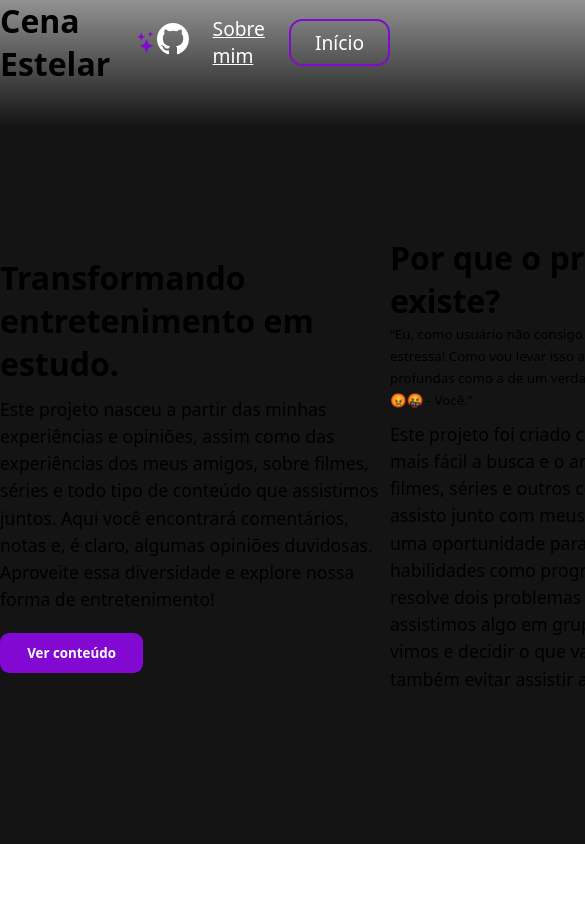
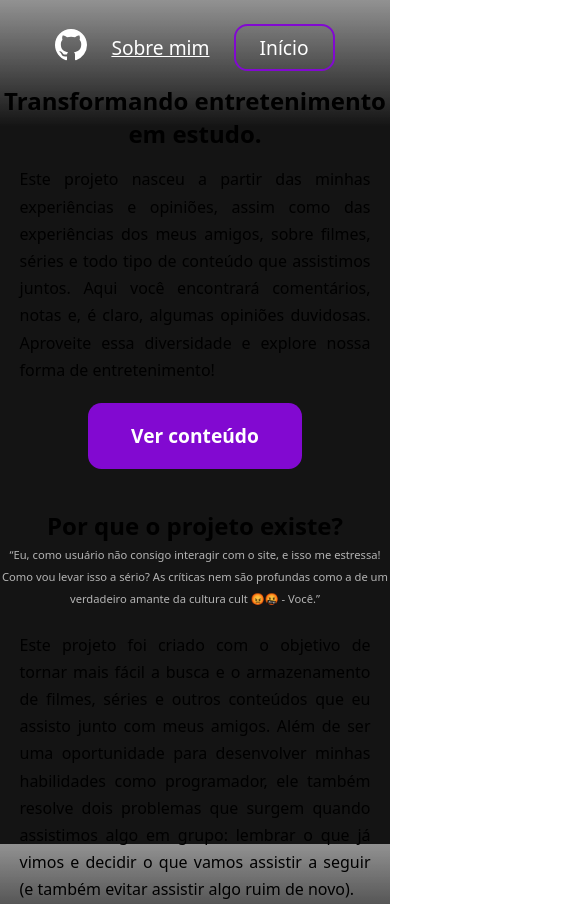
Before and after one commit to Luzin7/cena-estelar, a React (Vite) app: page / in a window 390 px wide. Shown: the top 904 px of the page, 585 px wide, since content can reach past the window. Before the commit the page ends 844 px from the top, so only its background shows below. Built offline with nearby package versions, Linux system fonts and the light colour scheme.

Commit message:
style(content): ajusta responsividade

```diff
--- a/src/components/Root/css/content.css
+++ b/src/components/Root/css/content.css
@@ -45,4 +45,56 @@
 
 .root_sectionAbout .about_title {
   margin-bottom: 0.7rem;
+}
+
+@media only screen and (max-width: 1200px) {
+  .root_header {
+    flex-flow: row wrap;
+    align-items: center;
+    justify-content: space-evenly;
+    width: 100%;
+  }
+  .root_header .header_logo {
+    display: none;
+  }
+  .root_main {
+    flex-flow: row wrap;
+    text-align: center;
+  }
+  .root_sectionHeader h2,
+  .root_sectionAbout h2 {
+    font-size: 1.5rem;
+  }
+  .root_sectionHeader p,
+  .root_sectionAbout p {
+    width: 90%;
+    margin: auto;
+    text-align: justify;
+    font-size: 1rem;
+    line-height: 1.7rem;
+  }
+  .root_sectionHeader {
+    margin-bottom: 2.5rem;
+  }
+  .root_sectionHeader h2 {
+    margin-bottom: 1rem;
+  }
+  .root_sectionHeader button {
+    padding: 1.2rem 2.7rem;
+    background: var(--color-primary);
+    color: var(--color-secondary);
+    font-size: 1.2em;
+    font-weight: 700;
+    margin-top: 1.2rem;
+  }
+  .root_sectionAbout .about_title {
+    margin-bottom: 1.5rem;
+  }
+  .root_sectionAbout .about_title small {
+    font-size: 0.7em;
+    color: var(--text-color-secondary);
+  }
+  .section_title {
+    font-size: 1.5rem;
+  }
 }/*# sourceMappingURL=content.css.map */
--- a/src/components/Root/css/content.scss
+++ b/src/components/Root/css/content.scss
@@ -42,3 +42,68 @@
     margin-bottom: 0.7rem;
   }
 }
+
+@media only screen and (max-width: 1200px) {
+  .root_header {
+    flex-flow: row wrap;
+    align-items: center;
+    justify-content: space-evenly;
+    width: 100%;
+
+    .header_logo {
+      display: none;
+    }
+  }
+
+  .root_main {
+    flex-flow: row wrap;
+    text-align: center;
+  }
+
+  .root_sectionHeader,
+  .root_sectionAbout {
+    & h2 {
+      font-size: 1.5rem;
+    }
+
+    & p {
+      width: 90%;
+      margin: auto;
+      text-align: justify;
+      font-size: 1rem;
+      line-height: 1.7rem;
+    }
+  }
+
+  .root_sectionHeader {
+    margin-bottom: 2.5rem;
+    & h2 {
+      margin-bottom: 1rem;
+    }
+
+    & button {
+      padding: 1.2rem 2.7rem;
+      background: getColor(color-primary);
+      color: getColor(color-secondary);
+      font-size: 1.2em;
+      font-weight: $bold;
+      margin-top: 1.2rem;
+    }
+  }
+
+  .root_sectionAbout {
+    & .about_title {
+      margin-bottom: 1.5rem;
+
+      & small {
+        font-size: 0.7em;
+        color: getColor(text-color-secondary);
+      }
+    }
+  }
+
+  //SLIDER AND CONTENTS
+  .section_title {
+    font-size: 1.5rem;
+  }
+}
```
Also changed, not shown: 1 other file (tests, documents, lock files or other folders).
